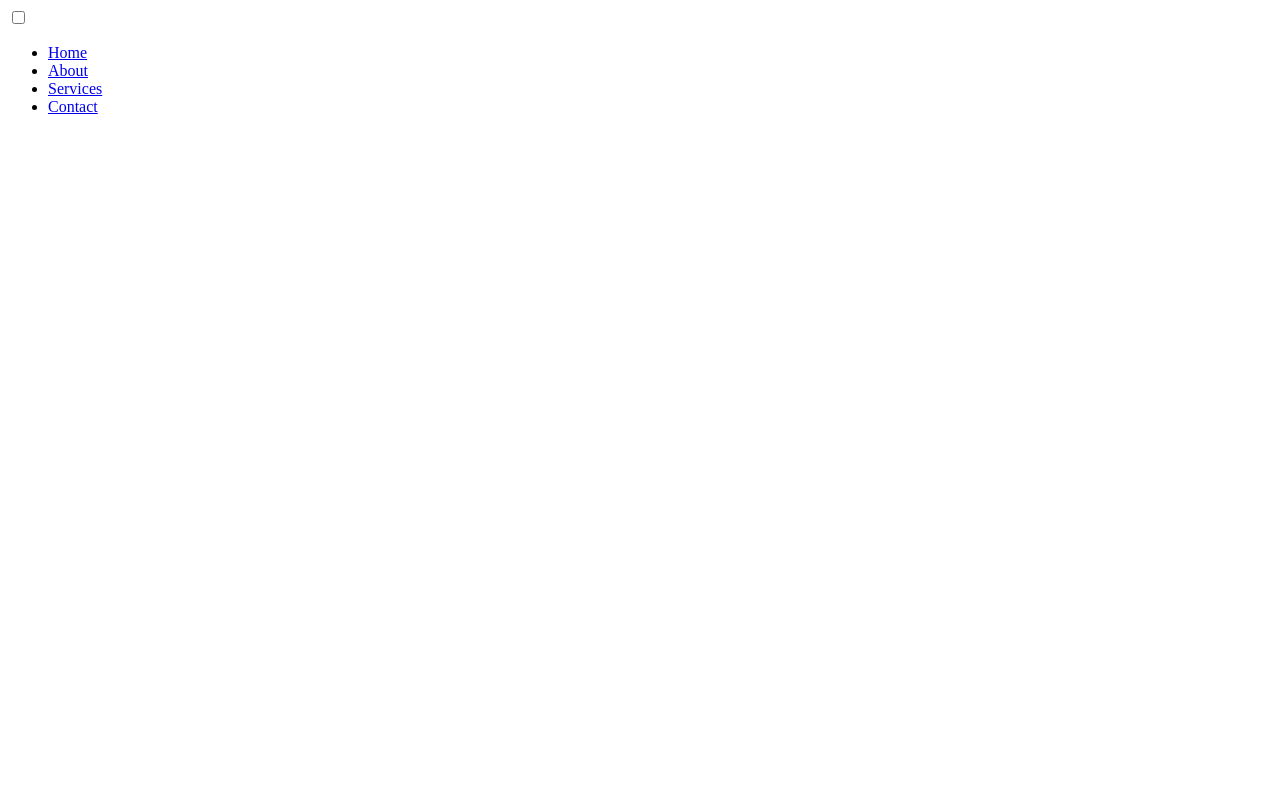
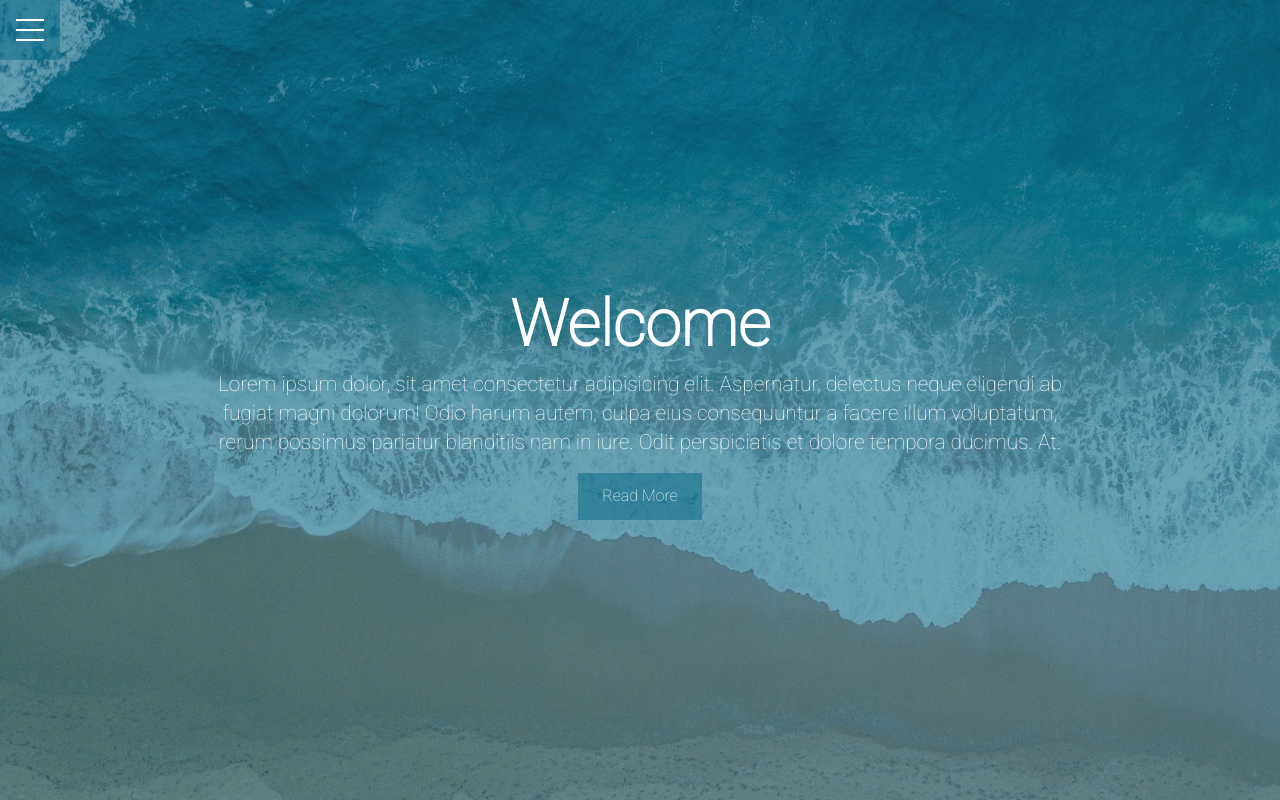
Before and after one commit to harshbutfair/hamburger_overlay_menu, a plain HTML site: page index.html in a window 1280 px wide. Drawn offline with Linux system fonts and the light colour scheme.

Commit message:
Add final files

```diff
--- a/css/menu.css
+++ b/css/menu.css
@@ -0,0 +1,148 @@
+.menu-wrap {
+    position: fixed;
+    top: 0;
+    left: 0;
+    z-index: 1;
+}
+
+.menu-wrap .toggler {
+    position: absolute;
+    top: 0;
+    left: 0;
+    z-index: 2;
+    cursor: pointer;
+    width: 50px;
+    height: 50px;
+    opacity: 0;
+}
+
+.menu-wrap .hamburger {
+
+    position: absolute;
+    top: 0;
+    left: 0;
+    z-index: 1;
+    width: 60px;
+    height: 60px;
+    padding: 1rem;
+    background: var(--primary-color);
+    display: flex;
+    align-items: center;
+    justify-content: center;
+}
+
+/* Hamburger Line */
+.menu-wrap .hamburger > div {
+    position: relative;
+    flex: none;
+    width: 100%;
+    height: 2px;
+    background: #fff;
+    display: flex;
+    align-items: center;
+    justify-content: center;
+    transition: all 0.4s ease;
+}
+
+/* Hamburger Lines - Top & Bottom */
+.menu-wrap .hamburger > div::before,
+.menu-wrap .hamburger > div::after {
+    content: '';
+    position: absolute;
+    z-index: 1;
+    top: -10px;
+    width: 100%;
+    height: 2px;
+    background: inherit;
+}
+
+/* Moves line down */
+.menu-wrap .hamburger > div::after {
+    top: 10px;
+}
+
+/* Toggler Animation */
+.menu-wrap .toggler:checked  + .hamburger > div {
+    transform: rotate(135deg);
+}
+
+/* This turns line into X */
+.menu-wrap .toggler:checked  + .hamburger > div:before,
+.menu-wrap .toggler:checked  + .hamburger > div:after
+{
+    top: 0;
+    transform: rotate(90deg);
+}
+
+/* Rotate on hover when checked */
+.menu-wrap .toggler:checked:hover + .hamburger > div
+{
+    transform: rotate(225deg);
+}
+
+/*  Show Menu */
+.menu-wrap .toggler:checked ~ .menu {
+    visibility: visible;
+}
+
+.menu-wrap .toggler:checked ~ .menu > div {
+    transform: scale(1);
+    transition-duration: var(--menu-speed);
+
+}
+
+.menu-wrap .toggler:checked ~ .menu > div > div {
+    opacity: 1;
+    transition: opacity 0.4s ease 0.4s;
+}
+
+.menu-wrap .menu {
+    position: fixed;
+    top: 0;
+    left: 0;
+    width: 100%;
+    height: 100%;
+    visibility: hidden;
+    overflow: hidden;
+    display: flex;
+    align-items: center;
+    justify-content: center;
+}
+
+.menu-wrap .menu > div {
+    background: var(--overlay-color);
+    border-radius: 50%;
+    width: 200vw;
+    height: 200vw;
+    display: flex;
+    flex: none;
+    align-items: center;
+    justify-content: center;
+    transform: scale(0);
+    transition: all 0.5s ease;
+}
+
+.menu-wrap .menu > div > div {
+    text-align: center;
+    max-width: 90vw;
+    max-height: 100vh;
+    opacity: 0;
+    transition: opacity 0.4s ease;
+}
+
+.menu-wrap .menu > div > div > ul > li {
+    list-style: none;
+    color: #fff;
+    font-size: 1.5rem;
+    padding: 1rem;
+}
+
+.menu-wrap .menu > div > div > ul > li > a {
+    color: inherit;
+    text-decoration: none;
+    transition: color 0.4s ease;
+}
+
+.menu-wrap .menu > div > div > ul > li > a:hover {
+    color: var(--secondary-color);
+}
--- a/css/style.css
+++ b/css/style.css
@@ -0,0 +1,75 @@
+:root {
+    --primary-color: rgba(13, 110, 139, 0.55);
+    --secondary-color: rgba(229, 148, 0, 0.9);
+    --overlay-color: rgba(24, 39, 51, 0.85);
+    --menu-speed: 0.75s;
+}
+
+* {
+    margin: 0;
+    padding: 0;
+    box-sizing: border-box;
+}
+
+body {
+    font-family: 'Roboto', sans-serif;
+    line-height: 1.4;
+}
+
+
+.container {
+    max-width: 960px;
+    margin: auto;
+    overflow: hidden;
+    padding: 0 3rem;
+}
+
+#showcase {
+    background: var(--primary-color);
+    color: #fff;
+    height: 100vh;
+    position: relative;
+}
+
+#showcase:before {
+    content: '';
+    background: url('../img/showcase.jpg') no-repeat center center/cover;
+    position: absolute;
+    top: 0;
+    left: 0;
+    height: 100%;
+    width: 100%;
+    z-index: -1;
+}
+
+#showcase .showcase-container {
+    display: flex;
+    flex-direction: column;
+    align-items: center;
+    justify-content: center;
+    text-align: center;
+    height: 100%;
+}
+
+#showcase h1 {
+    font-size: 4rem;
+}
+
+#showcase p {
+    font-size: 1.3rem;
+}
+
+.btn {
+    display: inline-block;
+    border: none;
+    background: var(--primary-color);
+    color: #fff;
+    padding: 0.75rem 1.5rem;
+    margin-top: 1rem;
+    transition: opacity 1s ease-in-out;
+    text-decoration: none;
+}
+
+.btn:hover {
+    opacity: 0.7;
+}
--- a/index.html
+++ b/index.html
@@ -3,6 +3,7 @@
 <head>
     <meta charset="UTF-8">
     <meta name="viewport" content="width=device-width, initial-scale=1.0">
+    <link href="https://fonts.googleapis.com/css2?family=Roboto:wght@100&display=swap" rel="stylesheet">
     <link rel="stylesheet" href="css/style.css">
     <link rel="stylesheet" href="css/menu.css">
     <title>Hamburger Menu Overlay</title>
@@ -24,5 +25,13 @@
             </div>
         </div>
     </div>
+
+    <header id="showcase">
+        <div class="container showcase-container">
+            <h1>Welcome</h1>
+            <p>Lorem ipsum dolor, sit amet consectetur adipisicing elit. Aspernatur, delectus neque eligendi ab fugiat magni dolorum! Odio harum autem, culpa eius consequuntur a facere illum voluptatum, rerum possimus pariatur blanditiis nam in iure. Odit perspiciatis et dolore tempora ducimus. At.</p>
+            <a href="#" class="btn">Read More</a>
+        </div>
+    </header>
 </body>
 </html>
```
